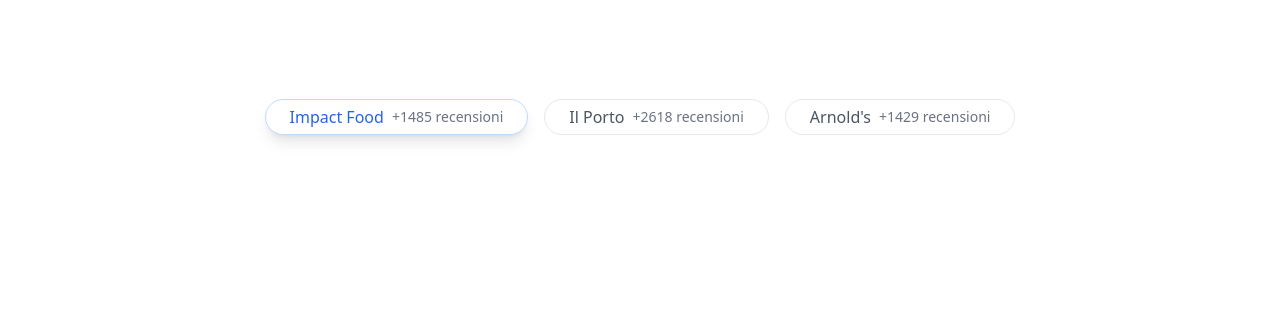
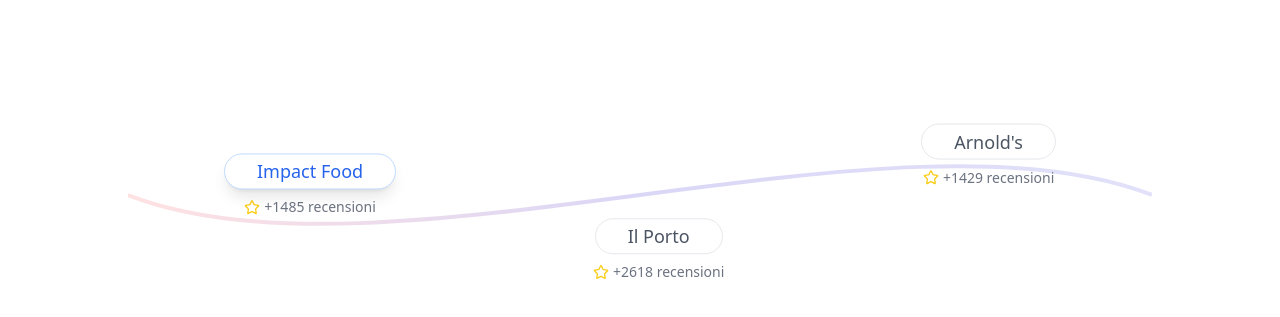
Before and after one commit to Mbenve9198/case-studies, a Next.js app: page / in a window 1280 px wide. Shown: the part 1441-1758 px from the top of the page. Before the commit the page ends 1672 px from the top, so only its background shows below. Built offline with nearby package versions, Linux system fonts and the light colour scheme.

Commit message:
fix: corretti URL screenshots e aggiunta animazione completa alle label inferiori

```diff
--- a/pages/index.tsx
+++ b/pages/index.tsx
@@ -24,7 +24,7 @@ const cases = [
       date: "Dicembre 2024",
       rating: 4.8,
       reviews: 1793,
-      image: "https://hebbkx1anhila5yf.public.blob.vercel-storage.com/Screenshot%202024-12-16%20alle%2012.15.32-3DydtgqXabEpdmPFuIajCtZvYluuBh.png",
+      image: "https://hebbkx1anhila5yf.public.blob.vercel-storage.com/Screenshot%202024-12-16%20alle%2012.55.00-6RxNjVR5morxprZPTsFYxK95yU1Umw.png",
       price: "€20-30",
       type: "Restaurant"
     },
@@ -71,7 +71,7 @@ const cases = [
       date: "Maggio 2023",
       rating: 4.5,
       reviews: 700,
-      image: "https://hebbkx1anhila5yf.public.blob.vercel-storage.com/arnolds-before-2Js4Xe5Js2Js4Xe5Js.png",
+      image: "https://hebbkx1anhila5yf.public.blob.vercel-storage.com/Screenshot%202024-12-16%20alle%2012.54.48-RCcojuWMyaDN5s2CVXu6f1yCycAXtd.png",
       status: "Aperto",
       price: "€20-30",
       type: "Ristorante"
@@ -80,7 +80,7 @@ const cases = [
       date: "Dicembre 2023",
       rating: 4.7,
       reviews: 2129,
-      image: "https://hebbkx1anhila5yf.public.blob.vercel-storage.com/arnolds-after-6Ls8Ye7Ls6Ls8Ye7Ls.png",
+      image: "https://hebbkx1anhila5yf.public.blob.vercel-storage.com/Screenshot%202024-12-16%20alle%2013.59.19-iuJM3TEeP5pjaNPUw9AYZ28B46Sdrw.png",
       price: "€20-30",
       type: "Ristorante"
     },
@@ -234,15 +234,62 @@ export default function CaseStudies() {
       </div>
 
       {/* Case Study Navigation Bottom */}
-      <div className="max-w-6xl mx-auto px-4 mb-24">
-        <div className="flex flex-wrap justify-center gap-4">
-          {cases.map((caseStudy) => (
+      <div className="relative max-w-6xl mx-auto px-4 mb-24">
+        {/* Curved line connector */}
+        <div className="absolute inset-0 flex items-center justify-center">
+          <svg
+            className="w-full max-w-5xl hidden sm:block"
+            height="250"
+            viewBox="0 0 1000 250"
+            preserveAspectRatio="none"
+          >
+            <path
+              d="M0,125 C250,225 750,25 1000,125"
+              fill="none"
+              stroke="url(#bottomLineGradient)"
+              strokeWidth="4"
+              className="opacity-20"
+            />
+            <path
+              d="M0,125 C250,225 750,25 1000,125"
+              fill="none"
+              stroke="url(#bottomLineGradient)"
+              strokeWidth="4"
+              strokeDasharray="2000"
+              strokeDashoffset="2000"
+              className="animate-drawLine"
+            />
+            <defs>
+              <linearGradient id="bottomLineGradient" x1="0%" y1="0%" x2="100%" y2="0%">
+                <stop offset="0%" stopColor="#FF6B6B" />
+                <stop offset="50%" stopColor="#4834D4" />
+                <stop offset="100%" stopColor="#686DE0" />
+              </linearGradient>
+            </defs>
+          </svg>
+        </div>
+
+        {/* Bottom Navigation Buttons */}
+        <div className="relative flex flex-col sm:flex-row justify-between max-w-4xl mx-auto px-8">
+          {cases.map((caseStudy, index) => (
+            <motion.div
+              key={`bottom-${caseStudy.id}`}
+              className={`flex flex-col items-center mb-8 sm:mb-0 ${
+                index === 1 ? 'sm:mt-32' : index === 2 ? 'sm:mt-8' : 'sm:mt-16'
+              }`}
+              animate={{ y: [0, -10, 0] }}
+              transition={{
+                repeat: Infinity,
+                duration: 4,
+                ease: "easeInOut",
+                delay: index * 0.2
+              }}
+            >
               <Button
-              key={`bottom-${caseStudy.id}`}
                 onClick={() => setSelectedCase(caseStudy)}
                 variant="outline"
                 className={`
-                px-6 py-2 text-sm sm:text-base rounded-full transition-all duration-300 transform hover:scale-105
+                  relative px-8 py-3 text-lg rounded-full transition-all duration-300 transform hover:scale-105
                   ${selectedCase.id === caseStudy.id
                     ? 'bg-white text-blue-600 shadow-lg border-blue-200 hover:border-blue-300'
                     : 'bg-white hover:bg-gray-50 text-gray-600'
@@ -250,10 +297,12 @@ export default function CaseStudies() {
                 `}
               >
                 {caseStudy.name}
-              <div className="text-xs sm:text-sm text-gray-500 ml-2">
-                +{caseStudy.metrics.reviewsIncrease} recensioni
+              </Button>
+              <div className="mt-2 flex items-center text-sm font-medium text-gray-500">
+                <Star className="w-4 h-4 text-yellow-400 mr-1" />
+                <span>+{caseStudy.metrics.reviewsIncrease} recensioni</span>
               </div>
-            </Button>
+            </motion.div>
           ))}
         </div>
       </div>
```
Lines whose indentation alone changed are shown as unchanged.
